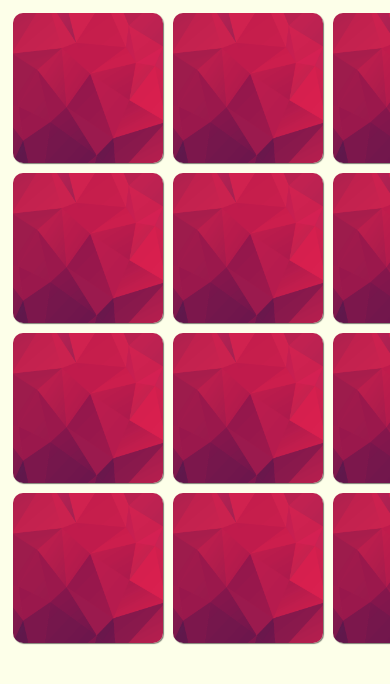
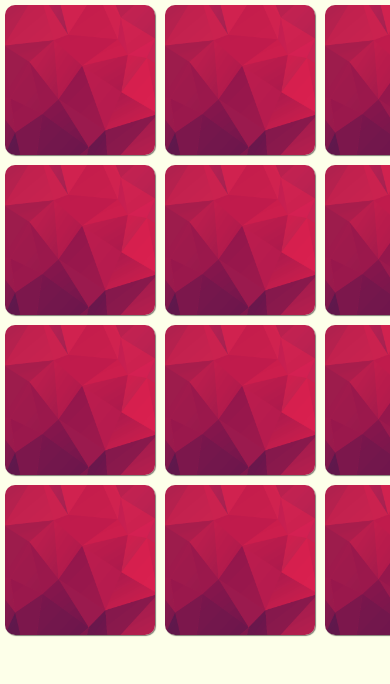
Before and after one commit to Aldegid/aldegid.github.io, a plain HTML site: page Memory-pair-game/index.html in a window 390 px wide. Shown: the top 684 px of the page. Drawn offline with nearby package versions, Linux system fonts and the light colour scheme.

Commit message:
fix for mobile

```diff
--- a/Memory-pair-game/css/main.css
+++ b/Memory-pair-game/css/main.css
@@ -1,9 +1,15 @@
 * {
+  margin: 0;
+  padding: 0;
   box-sizing: border-box;
 }
 body {
   font-family: 'Special Elite', cursive;
   background-color: rgba(241, 255, 43, 0.1);
+}
+.container {
+  max-width: 100%;
+  min-width: 320px;
 }
 
 .game-container {
```
